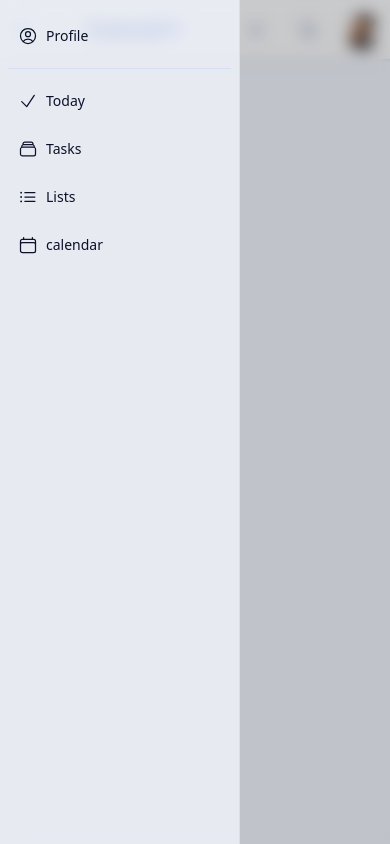
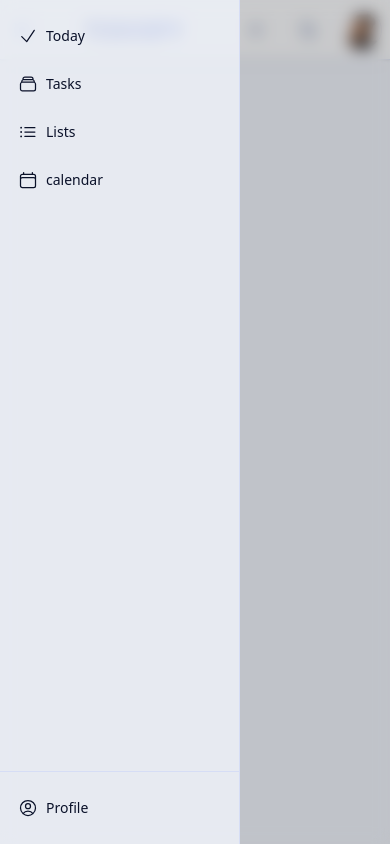
Before and after one commit to Eh-Ho/ToDo-app, a React (Vite) app in the folder todo-app/: page /tasks in a window 390 px wide. Both pictures are taken after a click on the element 22 px from the left and 29 px from the top of the page. Built offline with nearby package versions, Linux system fonts and the light colour scheme.

Commit message:
sidebar menu bug fixed

```diff
--- a/todo-app/src/components/common/AppHeader.tsx
+++ b/todo-app/src/components/common/AppHeader.tsx
@@ -10,7 +10,6 @@ import {
   MoonIcon,
   SunIcon,
 } from "@heroicons/react/24/outline";
-import logo from "../../assets/logo with no name.png";
 import NavLink from "../UI/NavLink";
 import type { Dispatch, SetStateAction } from "react";
 import useTheme from "../../hooks/useTheme";
--- a/todo-app/src/components/common/AppSidebar.tsx
+++ b/todo-app/src/components/common/AppSidebar.tsx
@@ -30,13 +30,9 @@ const AppSidebar = ({ sideOpen, setSideOpen }: AppSidebarProps) => {
       <div
         className={`bg-background/80 border-r border-muted transition-transform duration-500 ease-in-out md:-translate-x-full${
           sideOpen ? "translate-x-0" : "-translate-x-full hidden"
-        } fixed inset-y-0 pt-5 left-0 w-60 z-50 md:hidden`}
+        } fixed inset-y-0 pt-5 left-0 w-60 z-50 md:hidden flex flex-col justify-between`}
       >
         <div className="flex flex-col w-full px-2 gap-4">
-          <NavLink href="#" text="Profile">
-            <UserCircleIcon />
-          </NavLink>
-          <span className="border-b border-muted"></span>
           <NavLink href="#" text="Today">
             <CheckIcon />
           </NavLink>
@@ -50,6 +46,11 @@ const AppSidebar = ({ sideOpen, setSideOpen }: AppSidebarProps) => {
             <CalendarIcon />
           </NavLink>
         </div>
+        <div className="border-t border-muted flex flex-col w-full px-2 gap-4 py-5">
+          <NavLink href="#" text="Profile">
+            <UserCircleIcon />
+          </NavLink>
+        </div>
       </div>
     </>
   );
```
